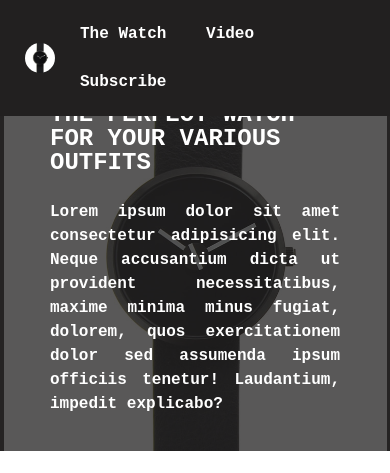
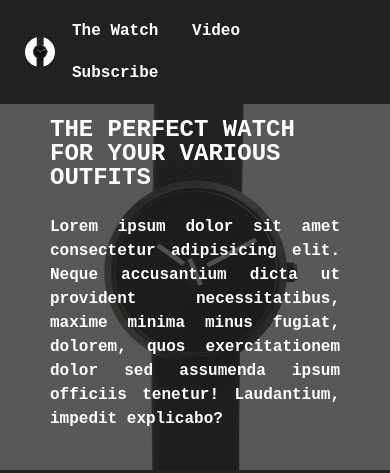
Before and after one commit to Aphatheology/Responsive-Product-Landing-Page, a plain HTML site: page index.html in a window 390 px wide. Shown: the top 473 px of the page. Drawn offline with Linux system fonts and the light colour scheme; grey boxes are pictures that could not be loaded.

Commit message:
Update Header to be fixed

```diff
--- a/style.css
+++ b/style.css
@@ -154,9 +154,12 @@ footer p , footer a {
     }
 
     header nav {
-        margin-left: 10px;
+        margin-left: 5px;
     }
 
+    #header nav a {
+        margin: 2px;
+    }
     #about-watch , #video-form {
         display: flex;
         flex-direction: column;
@@ -186,7 +189,7 @@ footer p , footer a {
     #about-watch div:first-child {
         width: 100%;
         margin: auto;
-        padding: 10px 25px;
+        padding: 25px;
         background-color: rgb(34, 32, 32, 0.75);
     }
 
```
